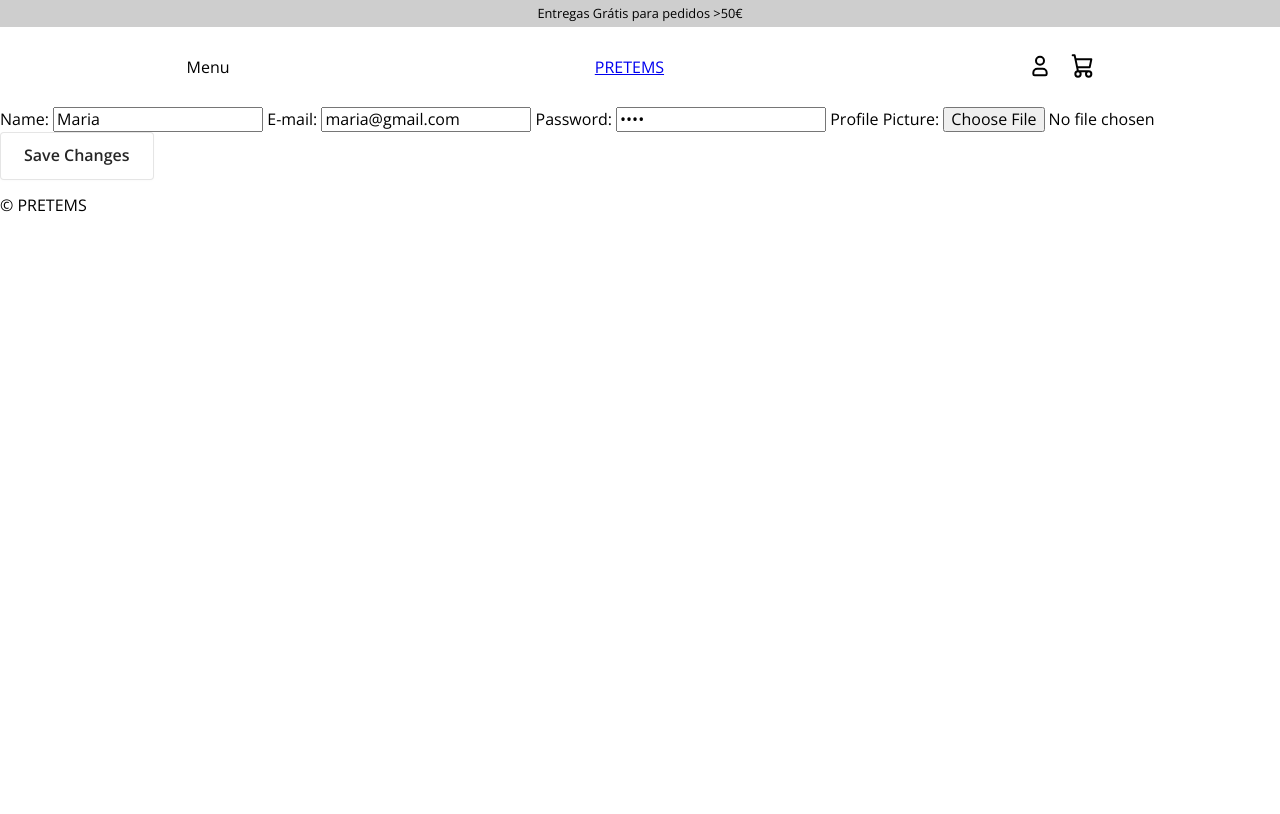
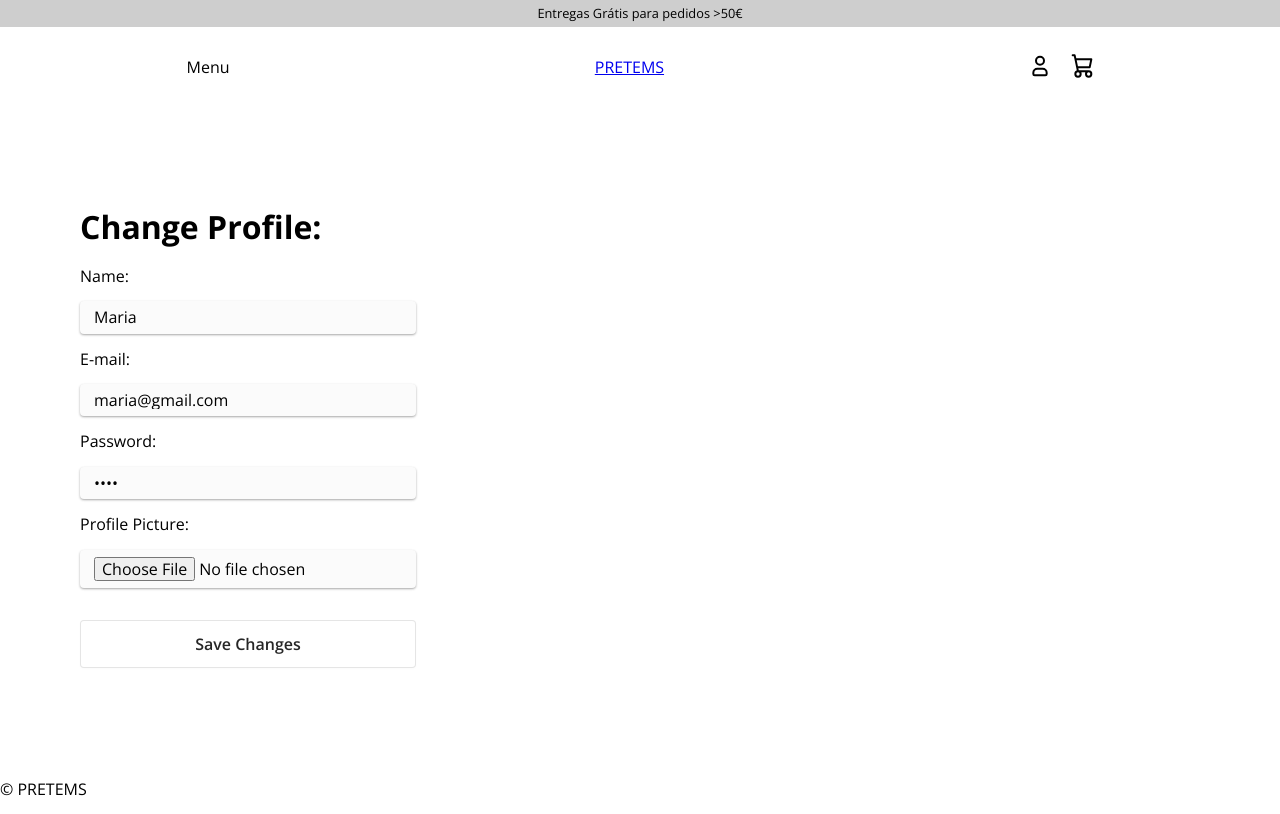
Before and after one commit to g0ncal0/ltw_pretems, a PHP site: page /changeProfile.php in a window 1280 px wide. Before the commit the page ends 212 px from the top, so only its background shows below. Run offline with PHP 8.4, Linux system fonts and the light colour scheme; the visitor is signed in with stand-in values (Sample User, id 1); data comes from the database, SQL or seed files in the repository.

Commit message:
Few style changes in forms

```diff
--- a/addProduct.php
+++ b/addProduct.php
@@ -15,6 +15,8 @@
     ?>
 
 
+    <section class="container">
+        <h1>Add Product:</h1>
         <form class="profile-form" action="/actions/action_add_product.php" method="post" enctype="multipart/form-data">
         <label for="name">Product Name:</label>
             <input type="text" id="name" name="name" required>
@@ -72,6 +74,7 @@
 
             <button class="button" type="submit" value="Add Product">Add Product</button>
         </form>
+    </section>
 
     <?php output_footer();
 ?>
--- a/changeProfile.php
+++ b/changeProfile.php
@@ -13,6 +13,8 @@
     ?>
 
 
+    <section class="container">
+        <h1>Change Profile:</h1>
         <form class="profile-form" action="/actions/action_change_profile.php" method="post" enctype="multipart/form-data">
             <label for="name">Name:</label>
             <input type="text" name="name" id="name" value="<?php echo $profile['name']; ?>">
@@ -28,6 +30,7 @@
 
             <button class="button" type="submit">Save Changes</button>
         </form>
+    </section>
 
     <?php output_footer();
 ?>
--- a/db/create.sql
+++ b/db/create.sql
@@ -73,7 +73,7 @@ CREATE TABLE productImgs (
     path TEXT NOT NULL
 );
 
-INSERT INTO users VALUES ('Zé', 0, 'ze@gmail.com', 'zeze', '1234', FALSE, 'img/profile/profile.png');
+INSERT INTO users VALUES ('Zé', 0, 'ze@gmail.com', 'zeze', '1234', TRUE, 'img/profile/profile.png');
 INSERT INTO users VALUES ('Maria', 1, 'maria@gmail.com', 'maria', '1234', FALSE, 'img/profile/profile.png');
 
 
--- a/style.css
+++ b/style.css
@@ -285,8 +285,8 @@ body header{
 
 /**** LOGIN & REGISTER FORMS ****/
 
-.account-form{
-    & input{
+.account-form, .profile-form{
+    & input, select, textarea, file{
         display: block;
         box-sizing: border-box;
         width: 100%;
```
Also changed, not shown: db/database.db. Lines whose indentation alone changed are shown as unchanged.
